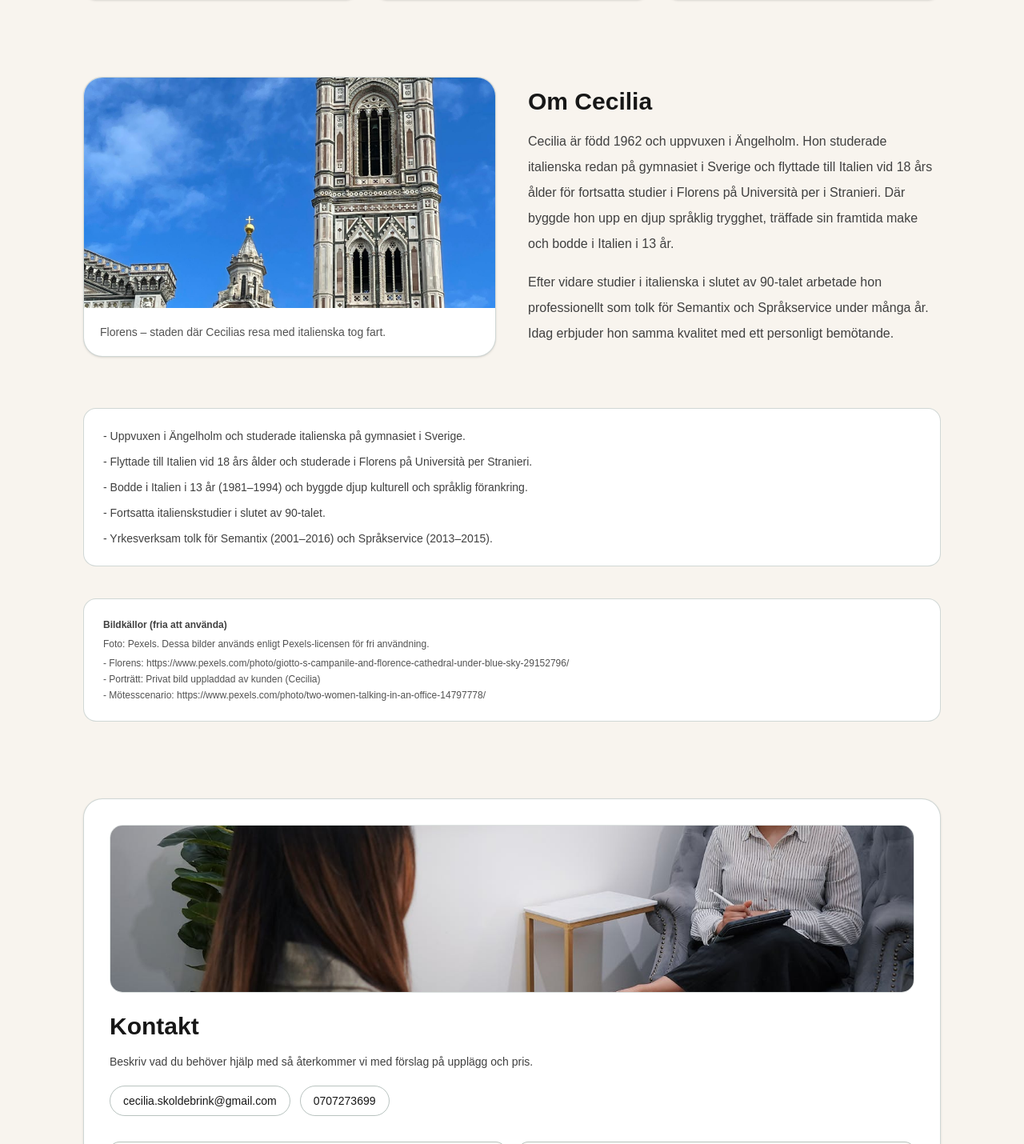
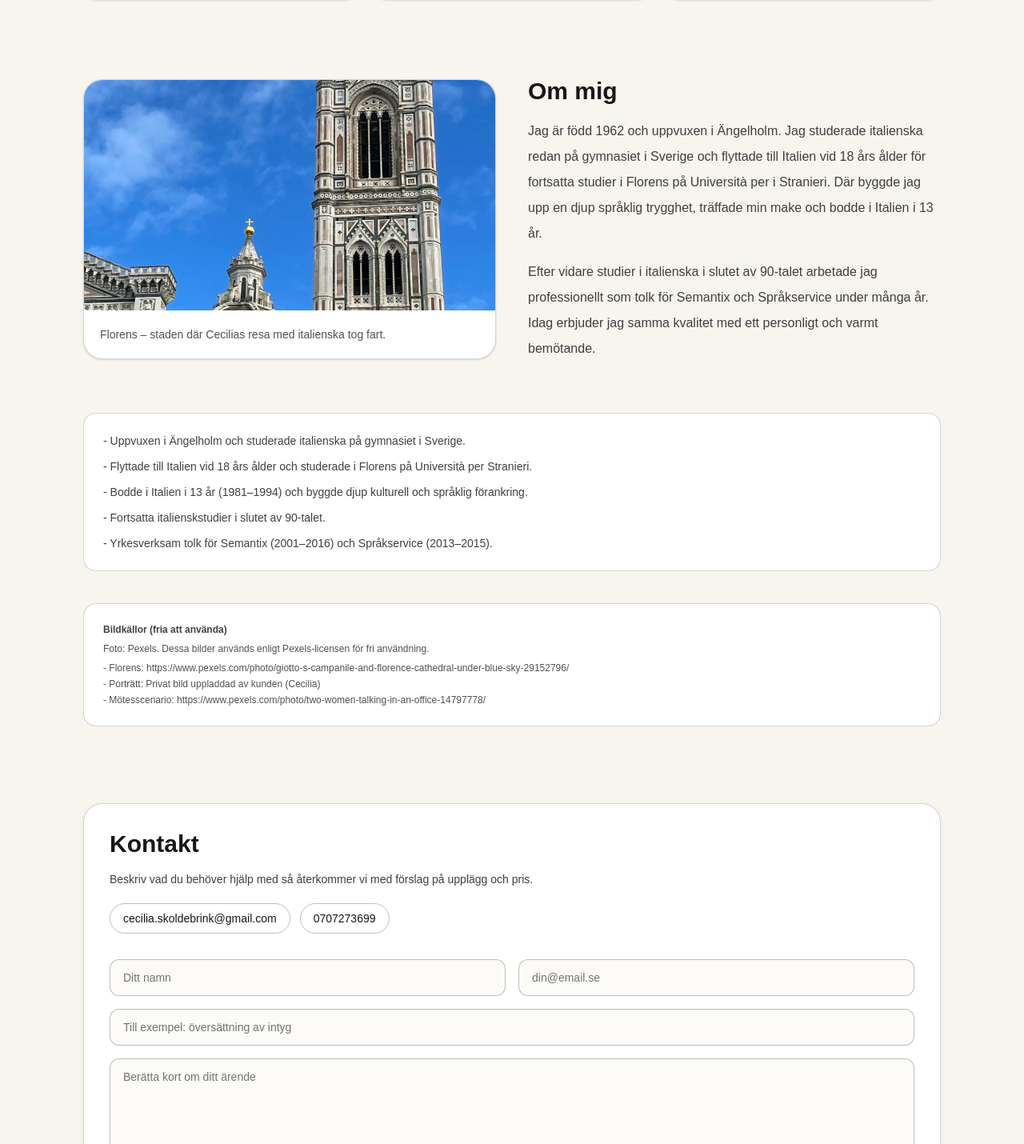
Before and after one commit to Elli2022/Italia-Sprakstod-Sverige, a Next.js app: page / in a window 1280 px wide. Shown: the part 1140-2570 px from the top of the page at 80% size. Built offline with nearby package versions, Linux system fonts and the light colour scheme.

Commit message:
Rewrite biography in first person and simplify contact section.
This changes the About section to 'Om mig' with first-person copy and removes the confusing image above the contact form.

```diff
--- a/src/app/page.tsx
+++ b/src/app/page.tsx
@@ -166,18 +166,19 @@ export default function Home() {
             </div>
           </div>
           <div>
-            <h2 className="text-3xl font-semibold">Om Cecilia</h2>
+            <h2 className="text-3xl font-semibold">Om mig</h2>
             <p className="mt-4 leading-8 text-neutral-700">
-              Cecilia är född 1962 och uppvuxen i Ängelholm. Hon studerade
-              italienska redan på gymnasiet i Sverige och flyttade till Italien
-              vid 18 års ålder för fortsatta studier i Florens på Università per
-              i Stranieri. Där byggde hon upp en djup språklig trygghet, träffade
-              sin framtida make och bodde i Italien i 13 år.
+              Jag är född 1962 och uppvuxen i Ängelholm. Jag studerade italienska
+              redan på gymnasiet i Sverige och flyttade till Italien vid 18 års
+              ålder för fortsatta studier i Florens på Università per i Stranieri.
+              Där byggde jag upp en djup språklig trygghet, träffade min make och
+              bodde i Italien i 13 år.
             </p>
             <p className="mt-4 leading-8 text-neutral-700">
-              Efter vidare studier i italienska i slutet av 90-talet arbetade hon
+              Efter vidare studier i italienska i slutet av 90-talet arbetade jag
               professionellt som tolk för Semantix och Språkservice under många år.
-              Idag erbjuder hon samma kvalitet med ett personligt bemötande.
+              Idag erbjuder jag samma kvalitet med ett personligt och varmt
+              bemötande.
             </p>
           </div>
         </section>
@@ -208,16 +209,6 @@ export default function Home() {
           id="kontakt"
           className="mt-24 rounded-3xl border border-[#183a2f]/20 bg-white p-8 shadow-sm"
         >
-          <div className="mb-6 overflow-hidden rounded-2xl border border-[#183a2f]/15">
-            <div className="relative h-52 w-full">
-              <Image
-                src="/images/meeting.jpg"
-                alt="Samtal i kontorsmiljö"
-                fill
-                className="object-cover"
-              />
-            </div>
-          </div>
           <h2 className="text-3xl font-semibold">Kontakt</h2>
           <p className="mt-3 max-w-2xl text-sm leading-7 text-neutral-700">
             Beskriv vad du behöver hjälp med så återkommer vi med förslag på
```
